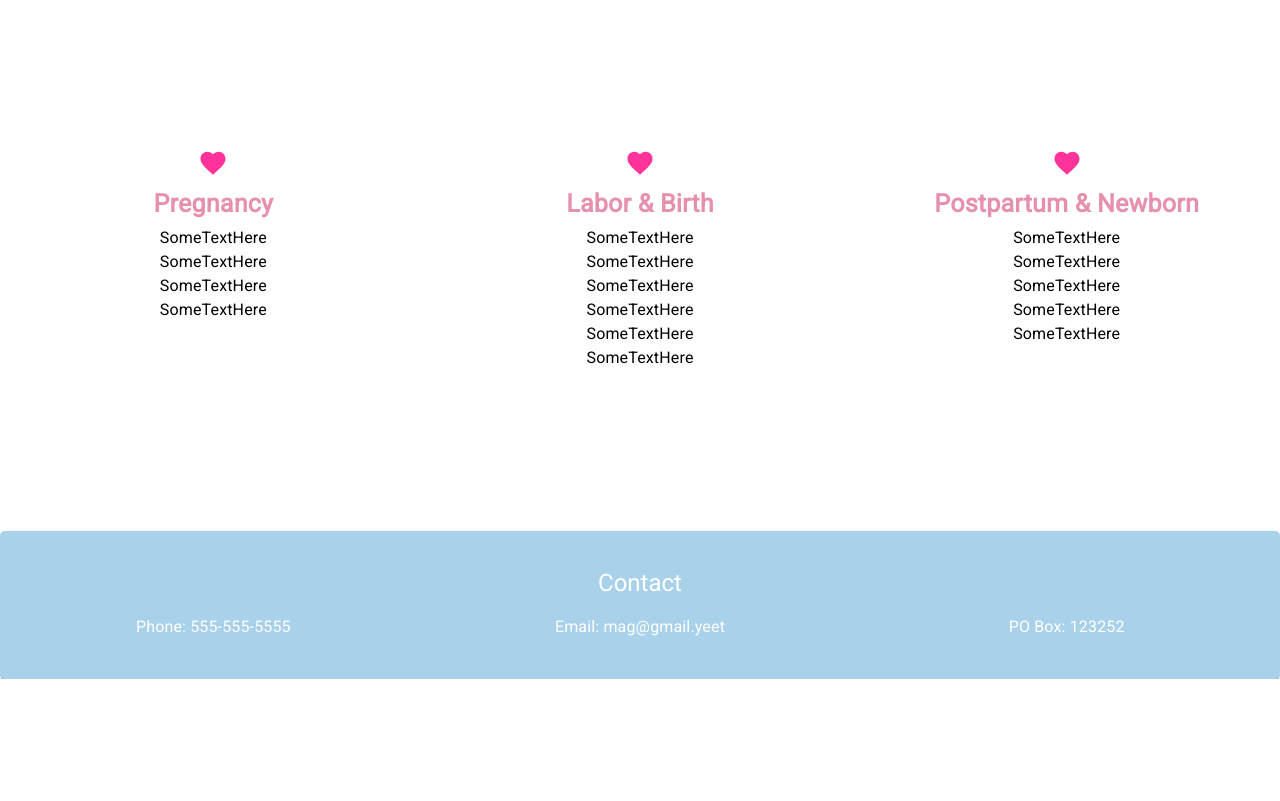
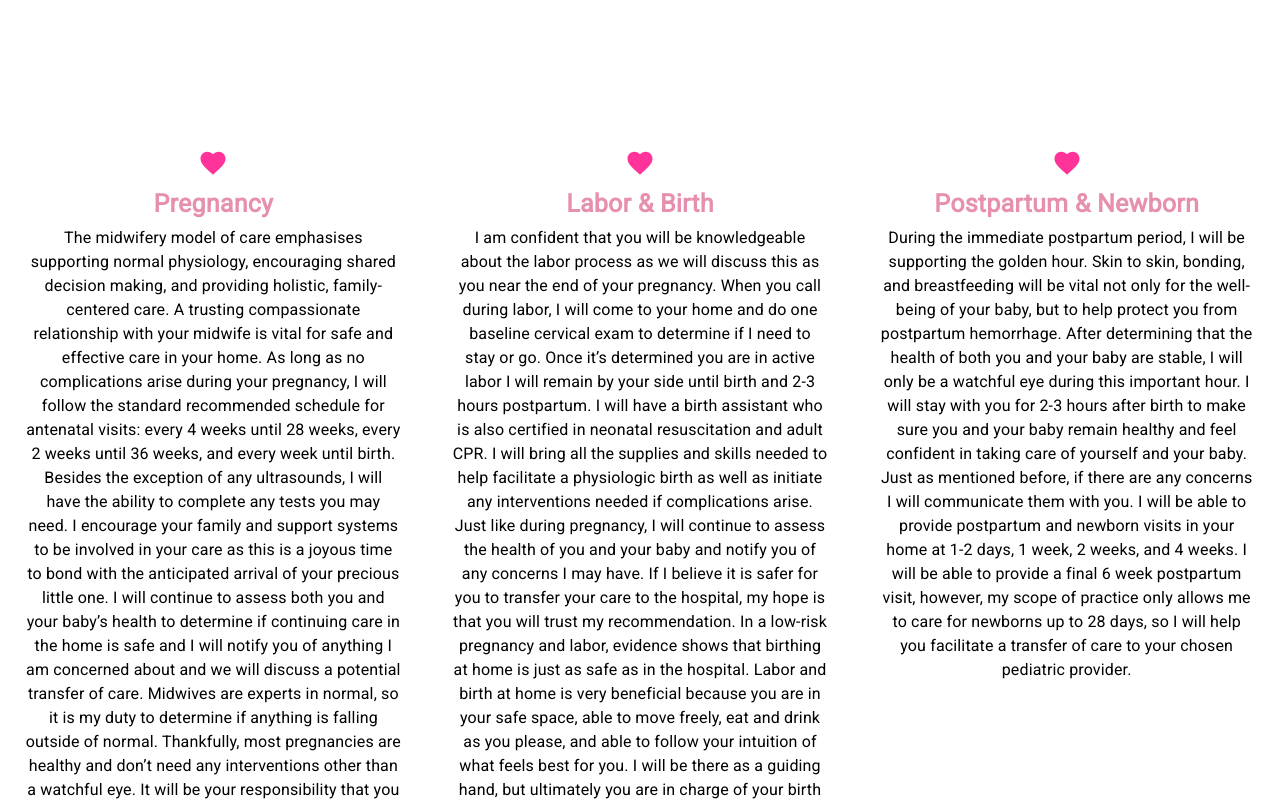
Before and after one commit to magire01/loveyourbirth, a React (Create React App) app: page / in a window 1280 px wide. Shown: the part 2260-3061 px from the top of the page. Before the commit the page ends 2939 px from the top, so only its background shows below. Built offline with nearby package versions, Linux system fonts and the light colour scheme.

Commit message:
Updated Services text and format

```diff
--- a/src/components/Services.js
+++ b/src/components/Services.js
@@ -1,38 +1,33 @@
-import React from "react";
+import React, { useState, useEffect } from "react";
 import { Grid, Typography } from "@material-ui/core";
 import FavoriteIcon from '@material-ui/icons/Favorite';
 import '@fontsource/roboto';
 
 const Services = () => {
+    //Nav Rendering for Smartphone vs Laptop
+    const [isDesktop, setDesktop] = useState(window.innerWidth > 1000);
+    const updateMedia = () => {
+        setDesktop(window.innerWidth > 1000);
+    };
+    useEffect(() => {
+        window.addEventListener("resize", updateMedia);
+        return () => window.removeEventListener("resize", updateMedia);
+    });
+
     //Colors
     const colorScheme = {
-        prenatalCard: "white",
-        laborCard: "white",
-        newBornCard: "white",
-        title: "black",
+        serviceCard: "white",
+        title: "#E68FAE",
         font: "black",
     }
     //Style
     const style = {
-        prenatal: {
-            backgroundColor: colorScheme.prenatalCard,
+        serviceCard: {
+            backgroundColor: colorScheme.serviceCard,
             color: "black",
             margin: "1%",
             padding: "5%",
-            height: 250
-        },
-        labor: {
-            backgroundColor: colorScheme.laborCard,
-            color: "black",
-            margin: "1%",
-            padding: "5%",
-            height: 250
-        },
-        newborn: {
-            backgroundColor: colorScheme.newBornCard,
-            color: "black",
-            padding: "5%",
-            height: 250
+            height: (!isDesktop) ? "auto" : 600,
         },
         title: {
             borderBottom: "1px dashed black"
@@ -42,7 +37,7 @@ const Services = () => {
             fontSize: 30
         },
         subtitle: {
-            color: "#E68FAE",
+            color: colorScheme.title,
             fontWeight: "bold",
             fontSize: 25
         }
@@ -54,36 +49,24 @@ const Services = () => {
                 <Typography style={style.title}>Our Services</Typography>
             </Grid> */}
             <Grid item md="4" xs="12">
-                <div style={style.prenatal}>
+                <div style={style.serviceCard}>
                 <FavoriteIcon style={style.heart}/>
                 <Typography variant="subtitle1" style={style.subtitle}>Pregnancy</Typography>
-                <Typography>SomeTextHere</Typography>
-                <Typography>SomeTextHere</Typography>
-                <Typography>SomeTextHere</Typography>
-                <Typography>SomeTextHere</Typography>
+                <Typography>The midwifery model of care emphasises supporting normal physiology, encouraging shared decision making, and providing holistic, family-centered care. A trusting compassionate relationship with your midwife is vital for safe and effective care in your home. As long as no complications arise during your pregnancy, I will follow the standard recommended schedule for antenatal visits: every 4 weeks until 28 weeks, every 2 weeks until 36 weeks, and every week until birth. Besides the exception of any ultrasounds, I will have the ability to complete any tests you may need. I encourage your family and support systems to be involved in your care as this is a joyous time to bond with the anticipated arrival of your precious little one. I will continue to assess both you and your baby’s health to determine if continuing care in the home is safe and I will notify you of anything I am concerned about and we will discuss a potential transfer of care. Midwives are experts in normal, so it is my duty to determine if anything is falling outside of normal. Thankfully, most pregnancies are healthy and don’t need any interventions other than a watchful eye. It will be your responsibility that you aim for utmost health  and I will offer you physical and emotional support and guidance to help facilitate a healthy and low-risk pregnancy. </Typography>
                 </div>
             </Grid>
             <Grid item md="4" xs="12">
-                <div style={style.labor}>
+                <div style={style.serviceCard}>
                 <FavoriteIcon style={style.heart}/>
                 <Typography variant="subtitle1" style={style.subtitle}>Labor & Birth</Typography>
-                <Typography>SomeTextHere</Typography>
-                <Typography>SomeTextHere</Typography>
-                <Typography>SomeTextHere</Typography>
-                <Typography>SomeTextHere</Typography>
-                <Typography>SomeTextHere</Typography>
-                <Typography>SomeTextHere</Typography>
+                <Typography>I am confident that you will be knowledgeable about the labor process as we will discuss this as you near the end of your pregnancy. When you call during labor, I will come to your home and do one baseline cervical exam to determine if I need to stay or go. Once it’s determined you are in active labor I will remain by your side until birth and 2-3 hours postpartum. I will have a birth assistant who is also certified in neonatal resuscitation and adult CPR. I will bring all the supplies and skills needed to help facilitate a physiologic birth as well as initiate any interventions needed if complications arise. Just like during pregnancy, I will continue to assess the health of you and your baby and notify you of any concerns I may have. If I believe it is safer for you to transfer your care to the hospital, my hope is that you will trust my recommendation. In a low-risk pregnancy and labor, evidence shows that birthing at home is just as safe as in the hospital. Labor and birth at home is very beneficial because you are in your safe space, able to move freely, eat and drink as you please, and able to follow your intuition of what feels best for you. I will be there as a guiding hand, but ultimately you are in charge of your birth experience. </Typography>
                 </div>
             </Grid>
             <Grid item md="4" xs="12">
-                <div style={style.newborn}>
+                <div style={style.serviceCard}>
                 <FavoriteIcon style={style.heart}/>
                 <Typography variant="subtitle1" style={style.subtitle}>Postpartum & Newborn</Typography>
-                <Typography>SomeTextHere</Typography>
-                <Typography>SomeTextHere</Typography>
-                <Typography>SomeTextHere</Typography>
-                <Typography>SomeTextHere</Typography>
-                <Typography>SomeTextHere</Typography>
+                <Typography>During the immediate postpartum period, I will be supporting the golden hour. Skin to skin, bonding, and breastfeeding will be vital not only for the well-being of your baby, but to help protect you from postpartum hemorrhage. After determining that the health of both you and your baby are stable, I will only be a watchful eye during this important hour. I will stay with you for 2-3 hours after birth to make sure you and your baby remain healthy and feel confident in taking care of yourself and your baby. Just as mentioned before, if there are any concerns I will communicate them with you. I will be able to provide postpartum and newborn visits in your home at 1-2 days, 1 week, 2 weeks, and 4 weeks. I will be able to provide a final 6 week postpartum visit, however, my scope of practice only allows me to care for newborns up to 28 days, so I will help you facilitate a transfer of care to your chosen pediatric provider. </Typography>
                 </div>
             </Grid>
         </Grid>
```
